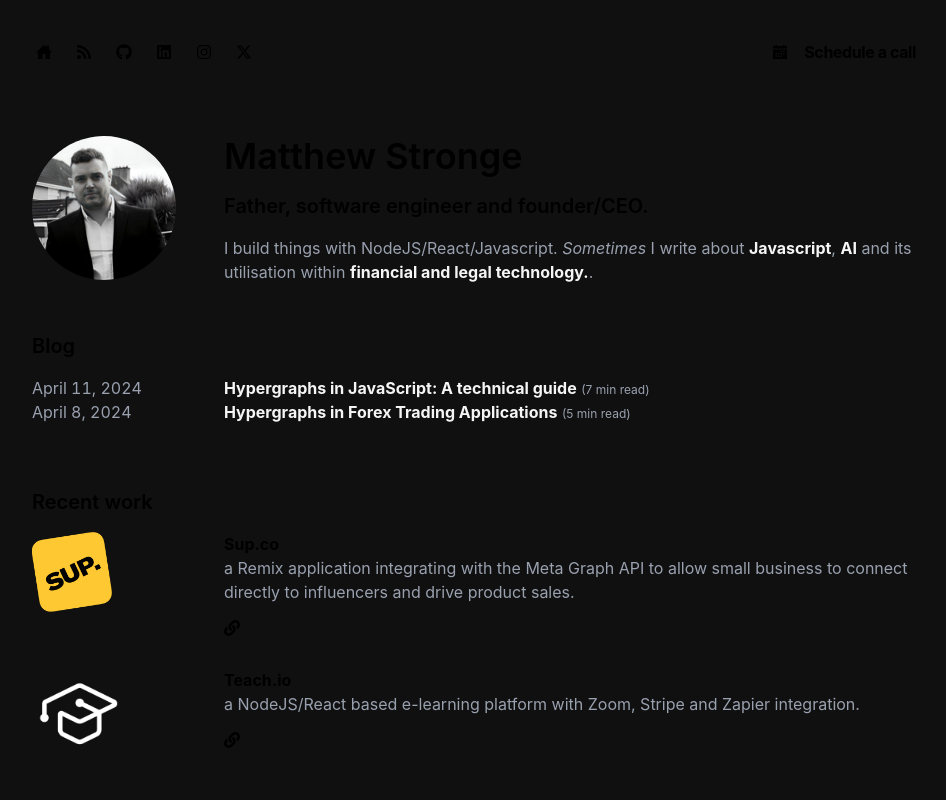
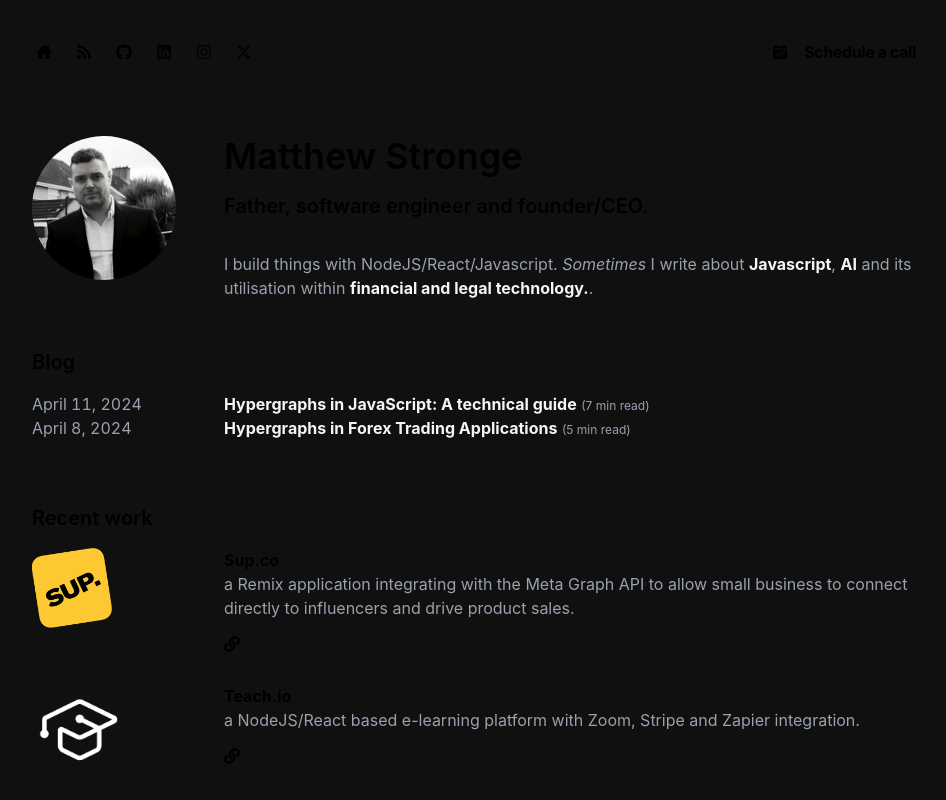
Before and after one commit to mstronge/matthewstronge, a Next.js app: page / in a window 1280 px wide. Shown: the top 800 px of the page, without its empty margins (160-1106 px from the left). Built offline with nearby package versions, Linux system fonts and the light colour scheme.

Commit message:
Update page.tsx

```diff
--- a/app/page.tsx
+++ b/app/page.tsx
@@ -13,13 +13,13 @@ import Link from 'next/link';
       <section>
         <div className="flex flex-col justify-center align-middle mb-12 md:flex-row">
           <Image alt="Matthew Stronge" src={me} className='w-36 h-36 rounded-full' />
-          <div className='pl-0 pt-8 sm:pl-12 sm:pt-0 space-y-1'>
+          <div className='pl-0 pt-8 sm:pl-12 sm:pt-0'>
             <h1 className="mb-4 text-4xl m-0 p-0 font-semibold">
             Matthew Stronge
             </h1>
             <h2 className="mb-4 text-xl font-semibold">
               Father, software engineer and founder/CEO.</h2>
-            <p className="mb-0 pb-0 text-gray-400">  I build things with NodeJS/React/Javascript. <em>Sometimes</em> I write about <strong className='text-neutral-100'>Javascript</strong>, <strong className='text-neutral-100'>AI</strong> and its utilisation within <strong className='text-neutral-100'>financial and legal technology.</strong>.
+            <p className="mb-0 pb-0 text-gray-400 mt-8">  I build things with NodeJS/React/Javascript. <em>Sometimes</em> I write about <strong className='text-neutral-100'>Javascript</strong>, <strong className='text-neutral-100'>AI</strong> and its utilisation within <strong className='text-neutral-100'>financial and legal technology.</strong>.
             </p>
           </div>
         </div>
```
